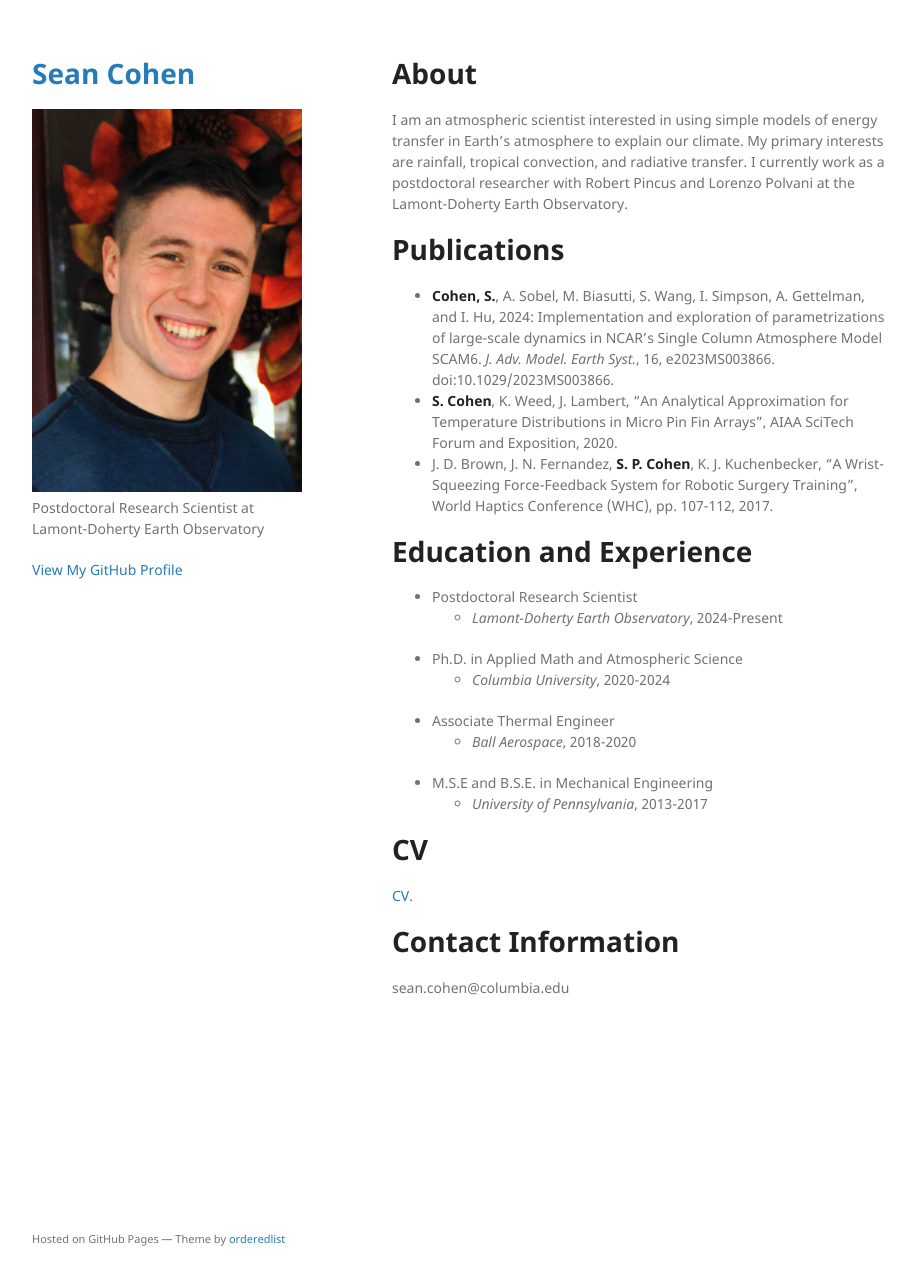
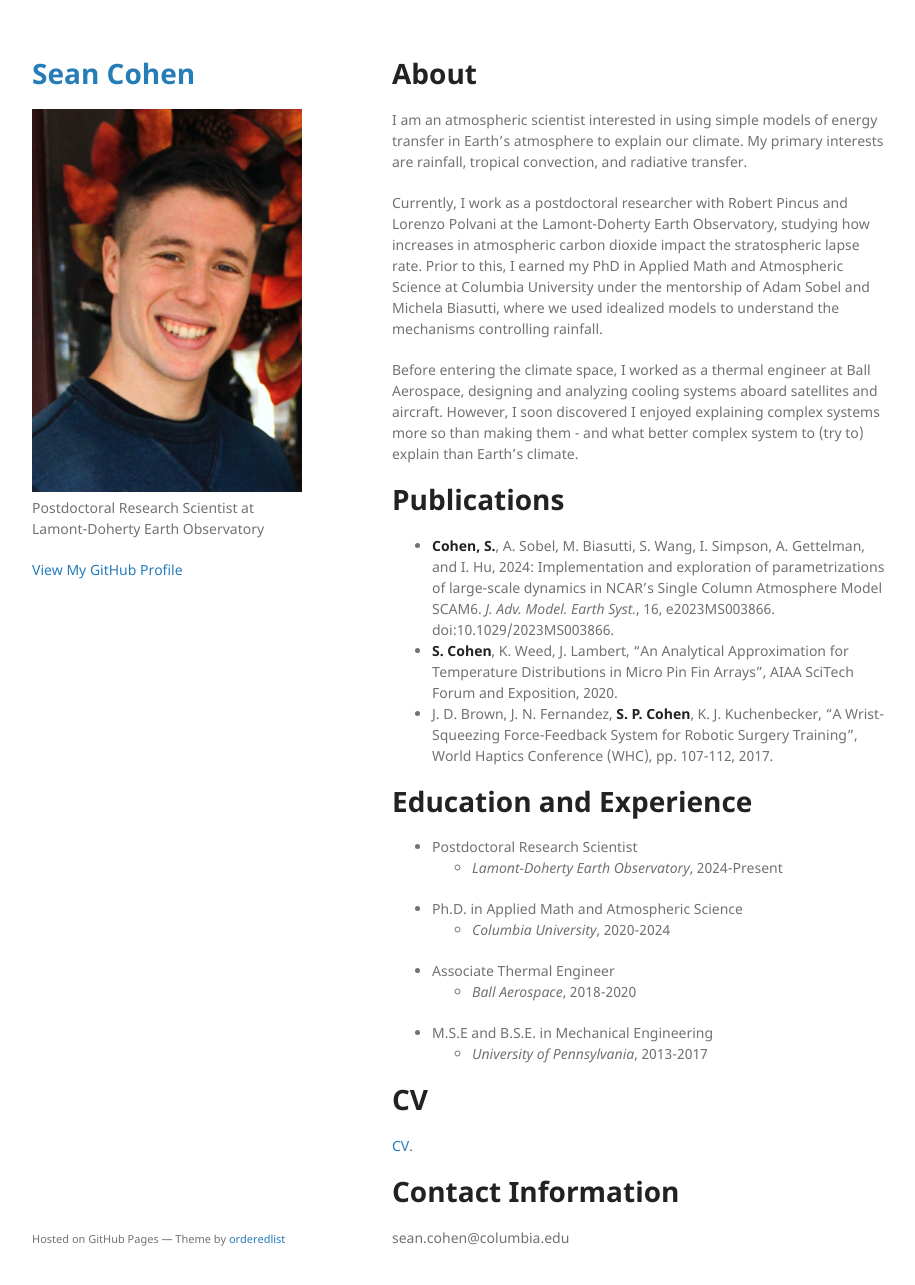
Before and after one commit to seancohen33/seancohen33.github.io, a Jekyll site: the page built from index.md, in a window 1280 px wide and 1318 px high. Shown: the top 1285 px of the window, without its empty margins (178-1093 px from the left). Built offline with Jekyll 4.4.1, drawn with Linux system fonts in a browser that asks for light colours; our own code applies the rules of GitHub Pages for plain Markdown files.

Commit message:
Update index.md

```diff
--- a/index.md
+++ b/index.md
@@ -4,7 +4,11 @@ layout: default
 
 # About
 
-I am an atmospheric scientist interested in using simple models of energy transfer in Earth’s atmosphere to explain our climate. My primary interests are rainfall, tropical convection, and radiative transfer. I currently work as a postdoctoral researcher with Robert Pincus and Lorenzo Polvani at the Lamont-Doherty Earth Observatory.
+I am an atmospheric scientist interested in using simple models of energy transfer in Earth’s atmosphere to explain our climate. My primary interests are rainfall, tropical convection, and radiative transfer.
+
+Currently, I work as a postdoctoral researcher with Robert Pincus and Lorenzo Polvani at the Lamont-Doherty Earth Observatory, studying how increases in atmospheric carbon dioxide impact the stratospheric lapse rate. Prior to this, I earned my PhD in Applied Math and Atmospheric Science at Columbia University under the mentorship of Adam Sobel and Michela Biasutti, where we used idealized models to understand the mechanisms controlling rainfall.
+
+Before entering the climate space, I worked as a thermal engineer at Ball Aerospace, designing and analyzing cooling systems aboard satellites and aircraft. However, I soon discovered I enjoyed explaining complex systems more so than making them - and what better complex system to (try to) explain than Earth's climate.
 
 # Publications
 
```
